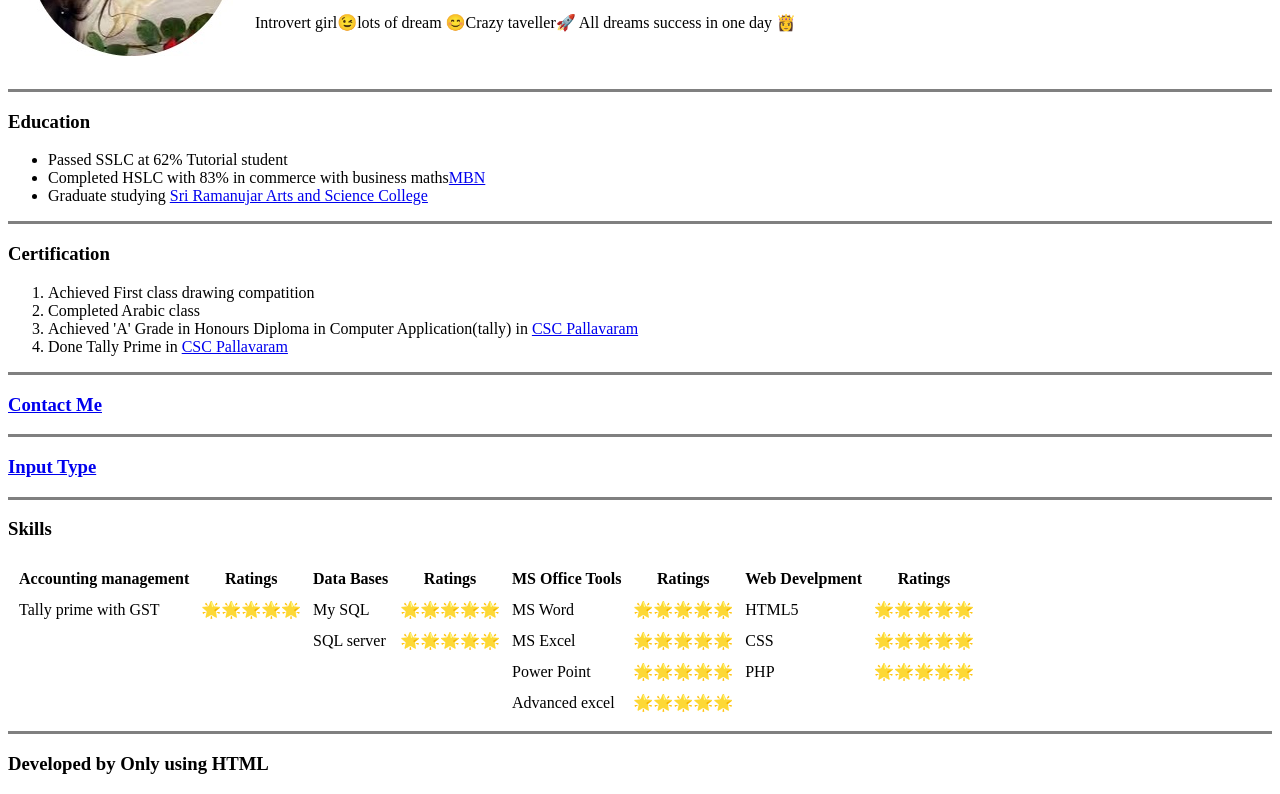
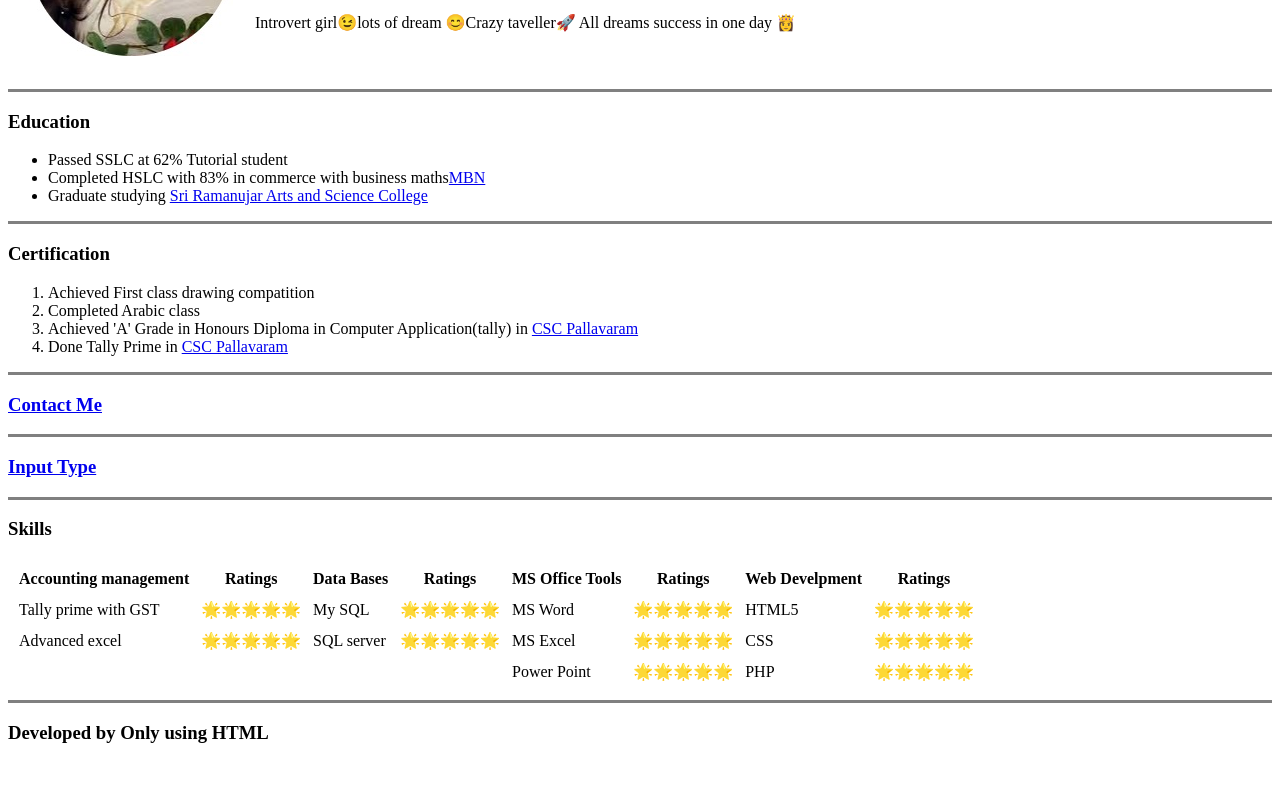
Before and after one commit to Msameerabanu/resume-sample, a plain HTML site: page index.html in a window 1280 px wide. Shown: the part 177-971 px from the top of the page. After the commit the page ends 940 px from the top, so only its background shows below. Drawn offline with Linux system fonts and the light colour scheme.

Commit message:
Update index.html

```diff
--- a/index.html
+++ b/index.html
@@ -86,8 +86,8 @@
       <td>🌟🌟🌟🌟🌟</td>
     </tr>
     <tr>
-      <td></td>
-      <td></td>
+      <td>Advanced excel</td>
+      <td>🌟🌟🌟🌟🌟</td>
       <td>SQL server</td>
       <td>🌟🌟🌟🌟🌟</td>
       <td>MS Excel</td>
@@ -107,16 +107,7 @@
     </tr>
 
 
- <tr>
-      <td></td>
-      <td></td>
-      <td></td>
-      <td></td>
-      <td>Advanced excel</td>
-      <td>🌟🌟🌟🌟🌟</td>
-      <td></td>
-      <td></td>
-    </tr>
+
   </table>
 
   <hr size=3 noshade>
```
